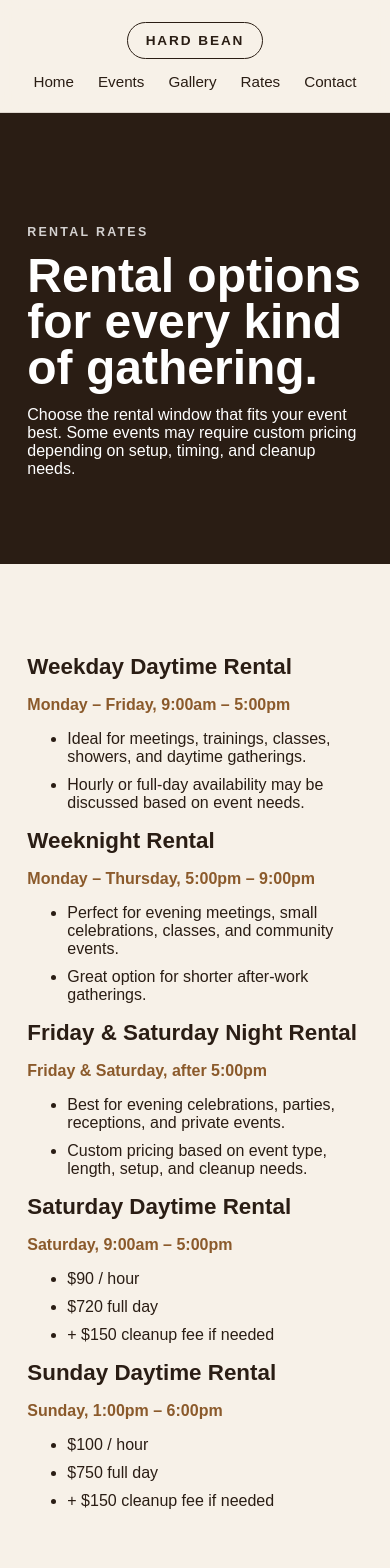
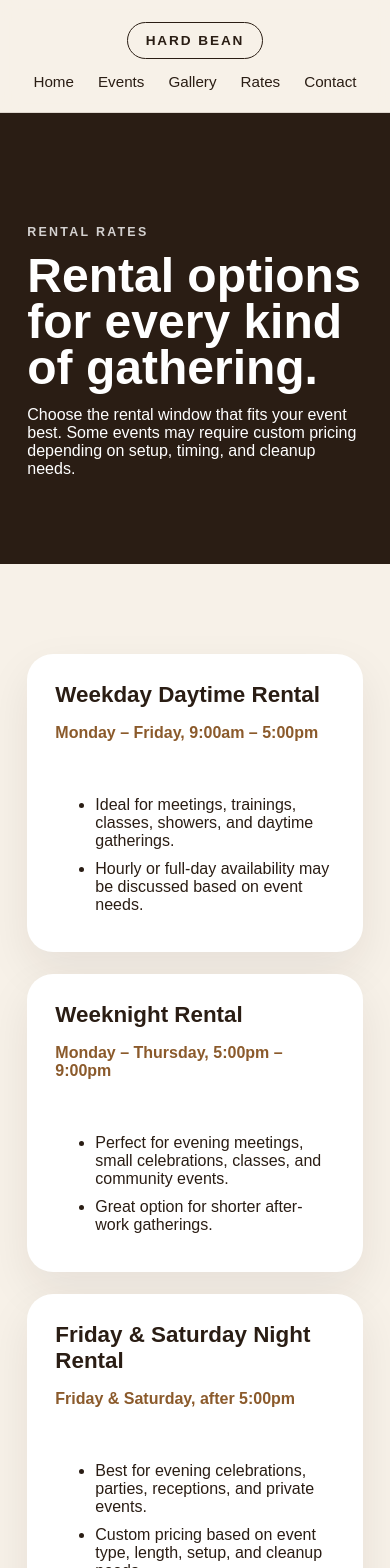
Before and after one commit to anastasis-elite/hardbean-events, a Next.js app: page /rates in a window 390 px wide. Shown: the top 1568 px of the page. Built offline with nearby package versions, Linux system fonts and the light colour scheme.

Commit message:
Update globals.css

```diff
--- a/app/globals.css
+++ b/app/globals.css
@@ -266,4 +266,33 @@ li {
     height: 300px;
   }
 }
+  .ratesList {
+  display: grid;
+  gap: 22px;
 }
+
+.rateDetailCard {
+  background: white;
+  border-radius: 26px;
+  padding: 28px;
+  box-shadow: 0 18px 45px rgba(42, 29, 20, 0.08);
+  display: grid;
+  grid-template-columns: 0.9fr 1.1fr;
+  gap: 28px;
+  align-items: start;
+}
+
+.rateDetailCard h3 {
+  margin-top: 0;
+}
+
+.rateDetailCard ul {
+  margin: 0;
+}
+
+@media (max-width: 800px) {
+  .rateDetailCard {
+    grid-template-columns: 1fr;
+  }
+}
+}
```
